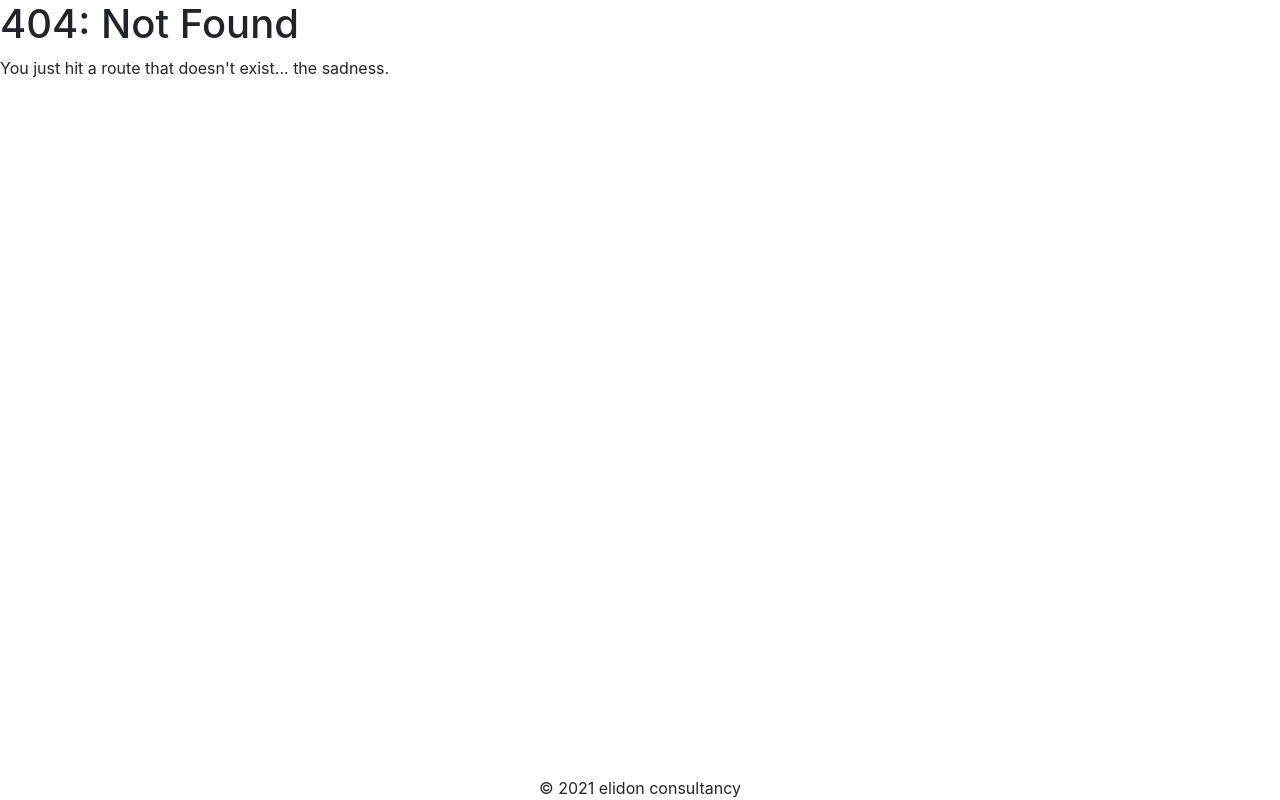
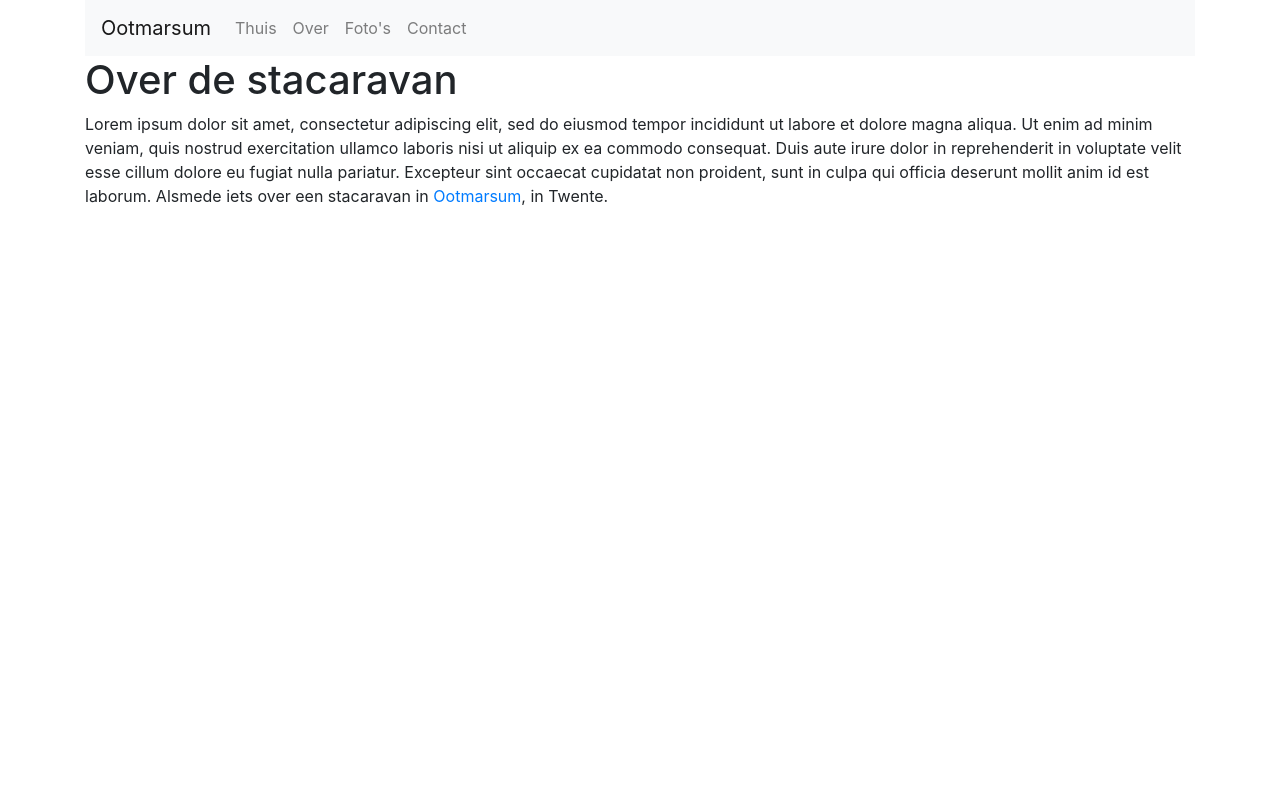
Before and after one commit to janpaul/ootmarsum, a Gatsby site: page /about in a window 1280 px wide. Before the commit this address had no page. Built offline with nearby package versions, Linux system fonts and the light colour scheme; Gatsby itself is replaced by a stand-in of ours.

Commit message:
adds photos

```diff
--- a/gatsby-config.js
+++ b/gatsby-config.js
@@ -1,7 +1,7 @@
 module.exports = {
   siteMetadata: {
-    title: `Elidon website`,
-    description: `The website of Jan Paul Stegeman`,
+    title: `Vakantiehuis Ootmarsum`,
+    description: `Vakantiehuis Ootmarsum`,
     author: `@janpaul`,
   },
   plugins: [
@@ -27,14 +27,6 @@ module.exports = {
         icon: `src/images/ootmarsum.webp`, // This path is relative to the root of the site.
       },
     },
-    {
-      resolve: `gatsby-plugin-styled-components`,
-      options: {
-        // ssr: false
-        // displayName: false,
-        // minify: false
-      },
-    },
     // this (optional) plugin enables Progressive Web App + Offline functionality
     // To learn more, visit: https://gatsby.dev/offline
     // `gatsby-plugin-offline`,
--- a/package.json
+++ b/package.json
@@ -21,8 +21,7 @@
     "react": "^17.0.1",
     "react-bootstrap": "^1.4.0",
     "react-dom": "^17.0.1",
-    "react-helmet": "^6.1.0",
-    "styled-components": "^5.2.1"
+    "react-helmet": "^6.1.0"
   },
   "devDependencies": {
     "@vercel/node": "^1.8.5",
--- a/src/components/index.js
+++ b/src/components/index.js
@@ -1,4 +1,2 @@
-export { default as Title } from './title'
-export { default as Subtitle } from './subtitle'
 export { default as SEO } from './seo'
 export { default as Layout } from './layout'
--- a/src/components/layout.js
+++ b/src/components/layout.js
@@ -1,40 +1,16 @@
 import React from 'react'
 import PropTypes from 'prop-types'
-import styled from 'styled-components'
+import { Container } from 'react-bootstrap'
 import 'bootstrap/dist/css/bootstrap.css'
 
-const Wrapper = styled.div`
-  display: flex;
-  flex-direction: column;
-  min-height: 100vh;
-  margin: 0;
-`
-const Header = styled.header`
-  flex-grow: 0;
-  display: none;
-`
-const Main = styled.main`
-  flex-grow: 1;
-  justify-content: left;
-  width: 100vw;
-`
-const Footer = styled.footer`
-  flex-grow: 0;
-  font-size: 1rem;
-  padding-bottom: var(--padding);
-  text-align: center;
-  @media screen and (orientation: portrait) {
-    padding-bottom: var(--mobile-bottom-padding);
-  }
-`
+import Navigation from './navigation'
 
 const Layout = ({ children }) => {
   return (
-    <Wrapper>
-      <Header>this is the header</Header>
-      <Main>{children}</Main>
-      <Footer>&copy; 2021 elidon consultancy</Footer>
-    </Wrapper>
+    <Container>
+      <Navigation />
+      <main>{children}</main>
+    </Container>
   )
 }
 
--- /dev/null
+++ b/src/components/navigation.js
@@ -0,0 +1,28 @@
+import React from 'react'
+import { Link } from 'gatsby'
+import Navbar from 'react-bootstrap/Navbar'
+import Nav from 'react-bootstrap/Nav'
+
+const Navigation = () => (
+  <Navbar bg="light" expand="lg">
+    <Navbar.Brand href="#home">Ootmarsum</Navbar.Brand>
+    <Navbar.Toggle aria-controls="basic-navbar-nav" />
+    <Navbar.Collapse id="basic-navbar-nav">
+      <Nav className="mr-auto">
+        <Nav.Link as={Link} to="/">
+          Thuis
+        </Nav.Link>
+        <Nav.Link as={Link} to="/about">
+          Over
+        </Nav.Link>
+        <Nav.Link as={Link} to="/photos">
+          Foto's
+        </Nav.Link>
+        <Nav.Link as={Link} to="/contact">
+          Contact
+        </Nav.Link>
+      </Nav>
+    </Navbar.Collapse>
+  </Navbar>
+)
+export default Navigation
--- /dev/null
+++ b/src/pages/about.js
@@ -0,0 +1,22 @@
+import React from 'react'
+
+import { SEO, Layout } from '../components'
+
+const AboutPage = () => (
+  <Layout>
+    <SEO title="Over" />
+    <h1>Over de stacaravan</h1>
+    <p>
+      Lorem ipsum dolor sit amet, consectetur adipiscing elit, sed do eiusmod
+      tempor incididunt ut labore et dolore magna aliqua. Ut enim ad minim
+      veniam, quis nostrud exercitation ullamco laboris nisi ut aliquip ex ea
+      commodo consequat. Duis aute irure dolor in reprehenderit in voluptate
+      velit esse cillum dolore eu fugiat nulla pariatur. Excepteur sint occaecat
+      cupidatat non proident, sunt in culpa qui officia deserunt mollit anim id
+      est laborum. Alsmede iets over een stacaravan in{' '}
+      <a href="https://www.ootmarsum-dinkelland.nl">Ootmarsum</a>, in Twente.
+    </p>
+  </Layout>
+)
+
+export default AboutPage
```
Also changed, not shown: src/components/subtitle.js (deleted, +0 -14 lines), src/components/title.js (deleted, +0 -15 lines), src/pages/contact.js (added, +12 -0 lines), src/pages/index.js (+26 -11 lines), src/pages/photos.js (added, +30 -0 lines), 5 other files.
